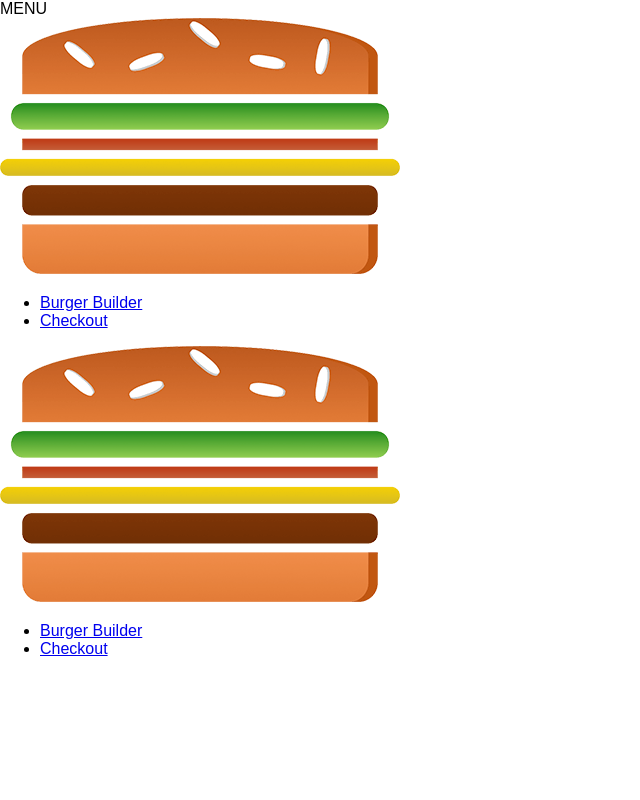
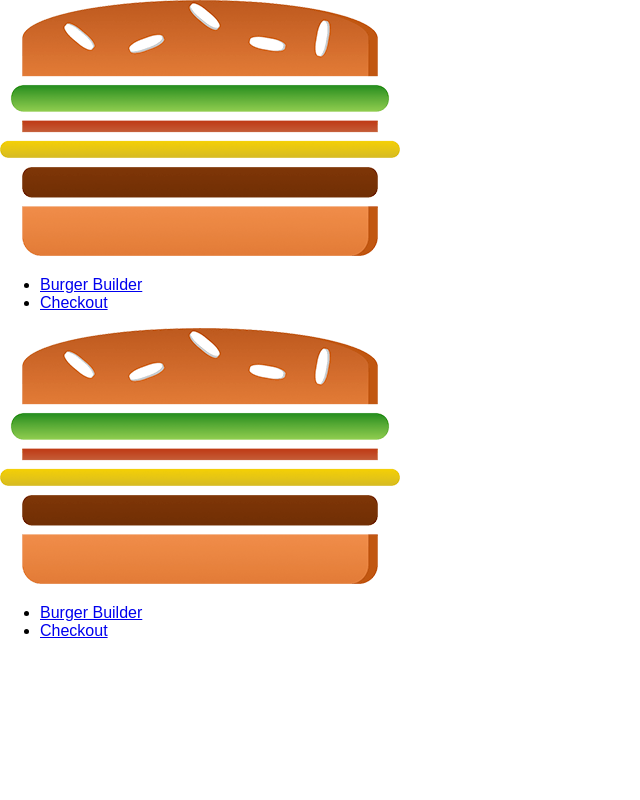
Before and after one commit to brandonsireland/BurgerBuilder-App, a React app: page / in a window 1280 px wide. Shown: the top 800 px of the page, without its empty margins (0-640 px from the left). Built offline with nearby package versions, Linux system fonts and the light colour scheme.

Commit message:
functional sidedrawer and toggle ability

```diff
--- a/src/App.js
+++ b/src/App.js
@@ -8,8 +8,8 @@
     return (
       <div>
         <Layout>
-			<BurgerBuilder />
-		</Layout>
+          <BurgerBuilder />
+        </Layout>
       </div>
     );
   }
--- a/src/components/Layout/Layout.js
+++ b/src/components/Layout/Layout.js
@@ -1,18 +1,40 @@
-import React from 'react';
+import React, { Component } from 'react';
 
 import Aux from '../../hoc/Aux';
 import classes from './Layout.css';
 import Toolbar from '../Navigation/Toolbar/Toolbar';
 import SideDrawer from '../Navigation/SideDrawer/SideDrawer';
 
-const layout = ( props ) => (
-    <Aux>
-        <Toolbar />
-        <SideDrawer />
-        <main className={classes.Content}>
-            { props.children }
-        </main>
-    </Aux>
-);
+class Layout extends Component {
+    state = {
+        showSideDrawer: false
+    }
 
-export default layout;
+    sideDrawerClosedHandler = () => {
+        this.setState({
+            showSideDrawer: false
+        })
+    }
+
+    sideDrawerToggleHandler = () => {
+
+        this.setState( (prevState) => {
+            return  { showSideDrawer: !prevState.showSideDrawer }
+        } )
+    }
+    render() {
+        return (
+            <Aux>
+                <Toolbar drawerToggleClicked={ this.sideDrawerToggleHandler } />
+                <SideDrawer
+                open={ this.state.showSideDrawer }
+                closed={ this.sideDrawerClosedHandler }/>
+                <main className={ classes.Content }>
+                    { this.props.children }
+                </main>
+            </Aux>
+            )
+        }
+};
+
+export default Layout;
--- /dev/null
+++ b/src/components/Navigation/SideDrawer/DrawerToggle/DrawerToggle.css
@@ -0,0 +1,23 @@
+.DrawerToggle {
+    width: 40px;
+    height: 100%;
+    display: flex;
+    flex-flow: column;
+    justify-content: space-around;
+    align-items: center;
+    padding: 10px 0;
+    box-sizing: border-box;
+    cursor: pointer;
+}
+
+.DrawerToggle div {
+    width: 90%;
+    height: 3px;
+    background-color: white;
+}
+
+@media (min-width: 500px) {
+    .DrawerToggle {
+        display: none;
+    }
+}
--- /dev/null
+++ b/src/components/Navigation/SideDrawer/DrawerToggle/DrawerToggle.js
@@ -0,0 +1,12 @@
+import React from 'react';
+import classes from './DrawerToggle.css';
+
+const drawerToggle = ( props ) => (
+    <div className={ classes.DrawerToggle } onClick={ props.clicked } >
+        <div></div>
+        <div></div>
+        <div></div>
+    </div>
+);
+
+export default drawerToggle;
--- a/src/components/Navigation/SideDrawer/SideDrawer.js
+++ b/src/components/Navigation/SideDrawer/SideDrawer.js
@@ -3,11 +3,20 @@
 import Logo from '../../Logo/Logo';
 import NavigationItems from '../NavigationItems/NavigationItems';
 import classes from './SideDrawer.css';
+import BackDrop from '../../UI/Backdrop/Backdrop';
+import Aux from '../../../hoc/Aux';
+import aux from '../../../hoc/Aux';
 
 const sideDrawer = ( props ) => {
-    //
+    let attachedClasses = [classes.SideDrawer, classes.Close];
+
+    if( props.open ) {
+        attachedClasses = [classes.SideDrawer, classes.Open];
+    }
     return (
-        <div className={ classes.SideDrawer }>
+        <Aux>
+            <BackDrop  show={ props.open } clicked={ props.closed }/>
+            <div className={ attachedClasses.join(' ') }>
                 <div className={ classes.Logo }>
                     <Logo />
                 </div>
@@ -15,6 +24,7 @@
                     <NavigationItems />
                 </nav>
             </div>
+        </Aux>
     );
 };
 
--- a/src/components/Navigation/Toolbar/Toolbar.js
+++ b/src/components/Navigation/Toolbar/Toolbar.js
@@ -3,10 +3,11 @@
 import classes from './Toolbar.css';
 import Logo from '../../Logo/Logo';
 import NavigationItems from '../NavigationItems/NavigationItems';
+import DrawerToggle from '../SideDrawer/DrawerToggle/DrawerToggle';
 
 const toolbar = ( props ) => (
     <header className={ classes.Toolbar }>
-        <div>MENU</div>
+        <DrawerToggle clicked={ props.drawerToggleClicked } />
         <div className={ classes.Logo }>
             <Logo />
         </div>
```
Lines whose indentation alone changed are shown as unchanged.
